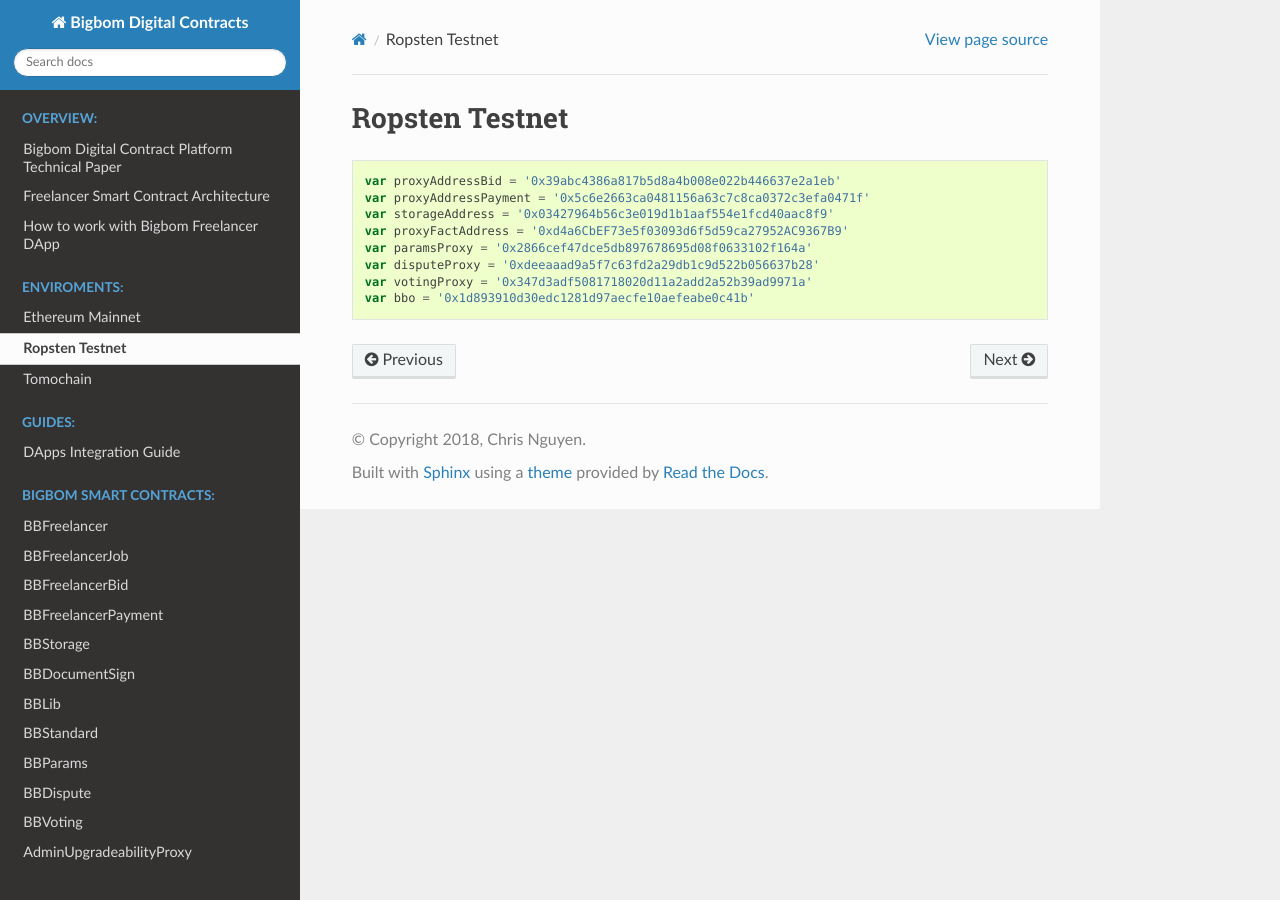
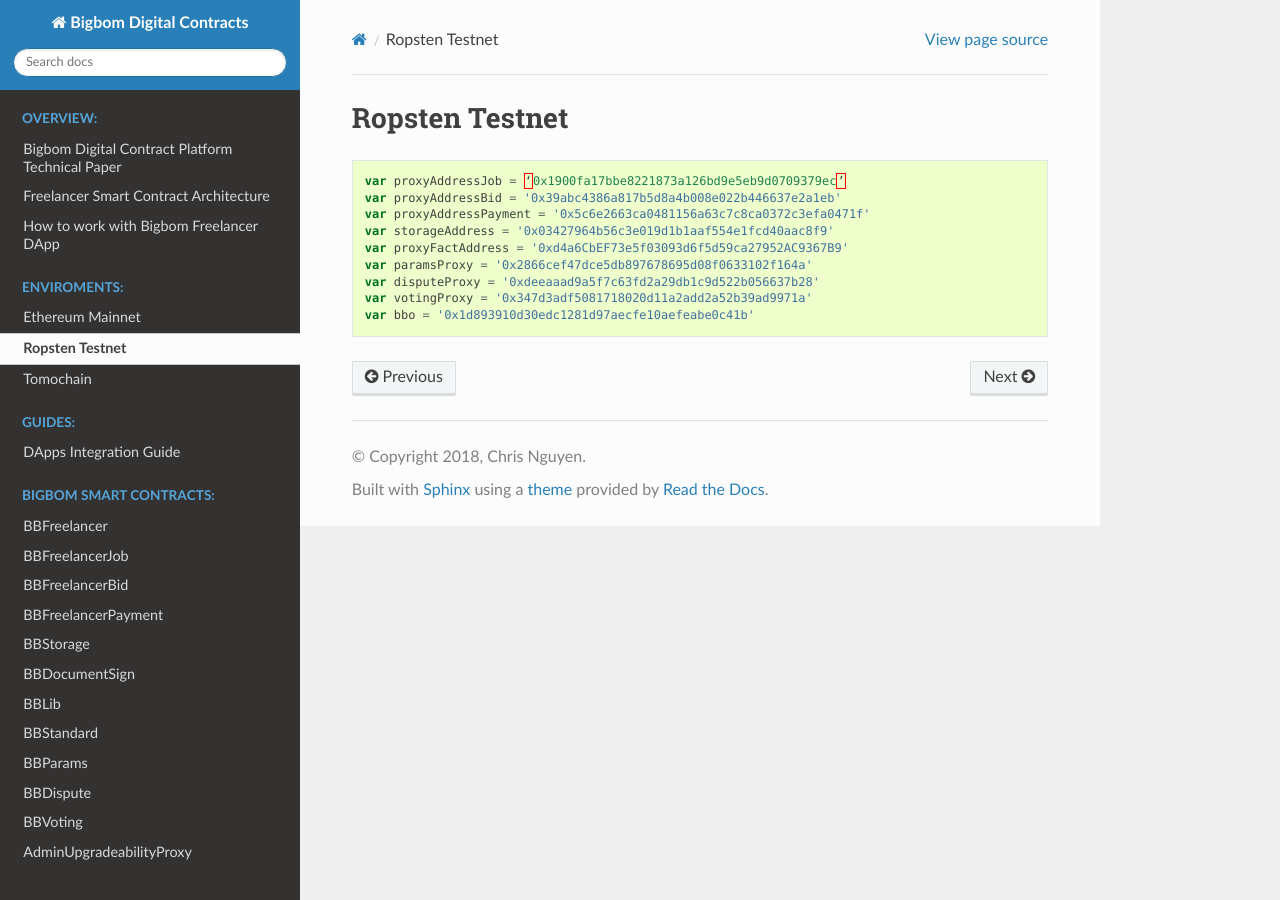
Before and after one commit to bigbomio/digital-contracts, a Sphinx documentation site: the page built from docs/enviroments/ropsten.md, in a window 1280 px wide. Built offline with Sphinx 7.4.7 and the Read the Docs theme 2.0.0, drawn with Linux system fonts in a browser that asks for light colours.

Commit message:
add proxy job

````diff
--- a/docs/enviroments/ropsten.md
+++ b/docs/enviroments/ropsten.md
@@ -1,7 +1,7 @@
 # Ropsten Testnet
 
 ```javascript
-
+var proxyAddressJob = ‘0x1900fa17bbe8221873a126bd9e5eb9d0709379ec’
 var proxyAddressBid = '0x39abc4386a817b5d8a4b008e022b446637e2a1eb'
 var proxyAddressPayment = '0x5c6e2663ca0481156a63c7c8ca0372c3efa0471f'
 var storageAddress = '0x03427964b56c3e019d1b1aaf554e1fcd40aac8f9'
````
